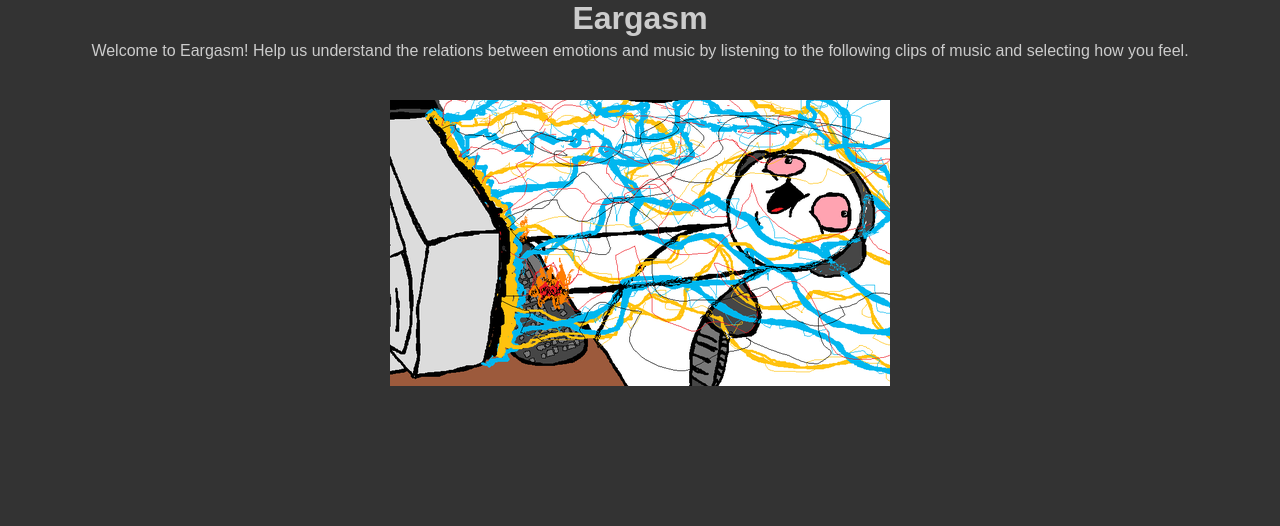
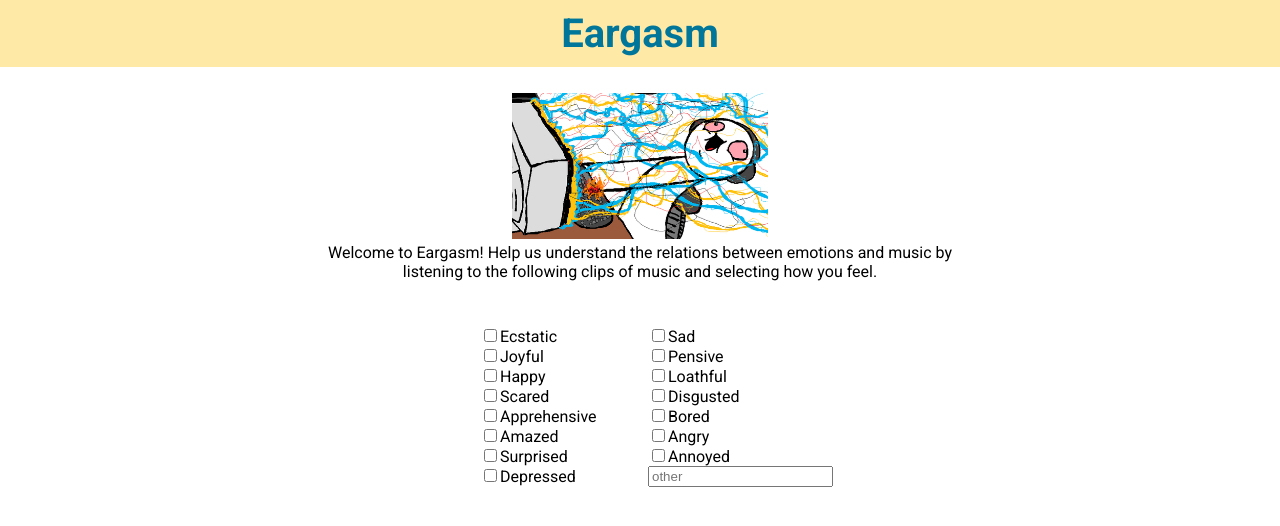
Before and after one commit to moliri/eargasm, a plain HTML site: page index.html in a window 1280 px wide. Drawn offline with nearby package versions, Linux system fonts and the light colour scheme.

Commit message:
add checkboxes and some styles

```diff
--- /dev/null
+++ b/css/styles2.css
@@ -0,0 +1,38 @@
+body {
+  font-family: 'Roboto', sans-serif;
+  margin: 0;
+  padding: 0;
+}
+
+h1 {
+	text-align: center;
+	font-size: 2.5em;
+	color: #00769a;
+	margin: 0;
+	padding: 10px 0;
+	background-color: #ffe9a7;
+}
+
+.container {
+	text-align: center;
+}
+
+.description {
+	width: 50%;
+	margin: 0 auto;
+}
+
+img {
+	width: 20%;
+	margin-top: 2%;
+}
+
+.options {
+	width: 25%;
+	text-align: left;
+	margin: 0 auto;
+	padding-top: 2%;
+	-webkit-column-count: 2;
+    -moz-column-count: 2;
+    column-count: 2;
+}
--- a/index.html
+++ b/index.html
@@ -5,72 +5,38 @@
 		<title>Eargasm</title>
 		<script src="http://ajax.googleapis.com/ajax/libs/jquery/1.10.1/jquery.min.js"></script>
 		<script src="js/script.js"></script>
-		<link rel="stylesheet" type="text/css" href="css/styles.css" />
+		<link rel="stylesheet" type="text/css" href="css/styles2.css" />
+		<link href='http://fonts.googleapis.com/css?family=Roboto:900,400,700,400italic,300italic,500,100italic,700italic,300,900italic,100,500italic' rel='stylesheet' type='text/css'>
 	</head>
 	<body>
-		<h1>Eargasm</h1>
+		<div class="container">
+			<h1>Eargasm</h1>
+			<img src="img/eargasm.png" />
+			</br>
+			<p class="description">Welcome to Eargasm! Help us understand the relations between emotions and music by listening to the following clips of music and selecting how you feel.</p>
+			</br>
 
-		<p>Welcome to Eargasm! Help us understand the relations between emotions and music by listening to the following clips of music and selecting how you feel.</p>
-		</br>
-		<img src="img/eargasm.png" />
-		</br>
-		<div id="player"></div>
-		<script>
-	      var tag = document.createElement('script');
-
-	      tag.src = "https://www.youtube.com/iframe_api";
-	      var firstScriptTag = document.getElementsByTagName('script')[0];
-	      firstScriptTag.parentNode.insertBefore(tag, firstScriptTag);
-
-
-	      var player;
-	      function onYouTubeIframeAPIReady() {
-	        player = new YT.Player('player', {
-	          height: '390',
-	          width: '640',
-	          loadPlaylist: {
-	          	listType:'playlist',
-			//add new video ids here.
-	          	list: ['5NRuD9Y0JQ0', 'KNByf1o4T_8', 'RPyQAF2SkrE', 'UPW8y6woTBI', '0YuSg4mts9E', '_nW5AF0m9Zw', 'dCCXq9QB-dQ', '3j4I0PqNzKE', 'fmI_Ndrxy14', 'YlUKcNNmywk'],
-	          	index: parseInt(0),
-	          	suggestedQUality: 'small'
-	          },
-	          events: {
-	            'onReady': onPlayerReady,
-	            'onStateChange': onPlayerStateChange
-	          }
-	        });
-	      }
-
-	      function onPlayerReady(event) {
-	      	event.target.loadPlaylist(['5NRuD9Y0JQ0', 'KNByf1o4T_8', 'RPyQAF2SkrE', 'UPW8y6woTBI', '0YuSg4mts9E', '_nW5AF0m9Zw', 'dCCXq9QB-dQ', '3j4I0PqNzKE', 'fmI_Ndrxy14', 'YlUKcNNmywk']);
-	        // event.target.playVideo();
-	      }
-
-	      var done = false;
-	      function onPlayerStateChange(event) {
-	        if (event.data == YT.PlayerState.PLAYING) {
-	          setTimeout(nextVideo, 20000);
-	          var plIndex = player.getPlaylistIndex();
-		      	if (plIndex == 0) player.seekTo(39);
-		      	if (plIndex == 1) player.seekTo(50);
-		      	if (plIndex == 2) player.seekTo(25);
-		      	if (plIndex == 3) player.seekTo(20);
-		      	if (plIndex == 4) player.seekTo(35);
-		      	if (plIndex == 5) player.seekTo(55);
-		      	if (plIndex == 6) player.seekTo(120);
-		      	if (plIndex == 7) player.seekTo(73);
-		      	if (plIndex == 8) player.seekTo(83);
-		      	if (plIndex == 9) player.seekTo(85);
-	        }
-	      }
-	      function nextVideo() {
-	      	player.nextVideo();
-
-	      }
-	      function stopVideo() {
-	        player.stopVideo();
-	      }
-    	</script>
+			<div id="player"></div>
+			<div class="options">
+				<form>
+					<input type="checkbox" value="ecstatic">Ecstatic<br>
+					<input type="checkbox" value="joyful">Joyful<br>
+					<input type="checkbox" value="happy">Happy<br>
+					<input type="checkbox" value="scared">Scared<br>
+					<input type="checkbox" value="apprehensive">Apprehensive<br>
+					<input type="checkbox" value="amazed">Amazed<br>
+					<input type="checkbox" value="surprised">Surprised<br>
+					<input type="checkbox" value="depressed">Depressed<br>
+					<input type="checkbox" value="sad">Sad<br>
+					<input type="checkbox" value="pensive">Pensive<br>
+					<input type="checkbox" value="loathful">Loathful<br>
+					<input type="checkbox" value="disgusted">Disgusted<br>
+					<input type="checkbox" value="bored">Bored<br>
+					<input type="checkbox" value="angry">Angry<br>
+					<input type="checkbox" value="annoyed">Annoyed<br>
+					<input type="text" placeholder="other">
+				</form>
+			</div>
+		</div>
 	</body>
 </html>
--- a/js/script.js
+++ b/js/script.js
@@ -0,0 +1,59 @@
+var tag = document.createElement('script');
+
+tag.src = "https://www.youtube.com/iframe_api";
+var firstScriptTag = document.getElementsByTagName('script')[0];
+firstScriptTag.parentNode.insertBefore(tag, firstScriptTag);
+
+
+var player;
+function onYouTubeIframeAPIReady() {
+player = new YT.Player('player', {
+  height: '244',
+  width: '400',
+  loadPlaylist: {
+  	listType:'playlist',
+//add new video ids here.
+  	list: ['5NRuD9Y0JQ0', 'KNByf1o4T_8', 'RPyQAF2SkrE', 'UPW8y6woTBI', '0YuSg4mts9E', '_nW5AF0m9Zw', 'dCCXq9QB-dQ', '3j4I0PqNzKE', 'fmI_Ndrxy14', 'YlUKcNNmywk'],
+  	index: parseInt(0),
+  	suggestedQuality: 'small'
+  },
+  events: {
+    'onReady': onPlayerReady,
+    'onStateChange': onPlayerStateChange
+  }
+});
+}
+
+function onPlayerReady(event) {
+	event.target.loadPlaylist(['5NRuD9Y0JQ0', 'KNByf1o4T_8', 'RPyQAF2SkrE', 'UPW8y6woTBI', '0YuSg4mts9E', '_nW5AF0m9Zw', 'dCCXq9QB-dQ', '3j4I0PqNzKE', 'fmI_Ndrxy14', 'YlUKcNNmywk']);
+// event.target.playVideo();
+}
+
+var done = false;
+function onPlayerStateChange(event) {
+	if (event.data == YT.PlayerState.PLAYING) {
+	  setTimeout(nextVideo, 20000);
+	  var plIndex = player.getPlaylistIndex();
+	  	if (plIndex == 0) player.seekTo(39);
+	  	if (plIndex == 1) player.seekTo(50);
+	  	if (plIndex == 2) player.seekTo(25);
+	  	if (plIndex == 3) player.seekTo(20);
+	  	if (plIndex == 4) player.seekTo(35);
+	  	if (plIndex == 5) player.seekTo(55);
+	  	if (plIndex == 6) player.seekTo(120);
+	  	if (plIndex == 7) player.seekTo(73);
+	  	if (plIndex == 8) player.seekTo(83);
+	  	if (plIndex == 9) player.seekTo(85);
+	}
+}
+function nextVideo() {
+	player.nextVideo();
+
+}
+function stopVideo() {
+	player.stopVideo();
+}
+
+function showOptions() {
+
+}
```
Also changed, not shown: js/moods.json (+0 -20 lines), js/options.json (added, +19 -0 lines).
